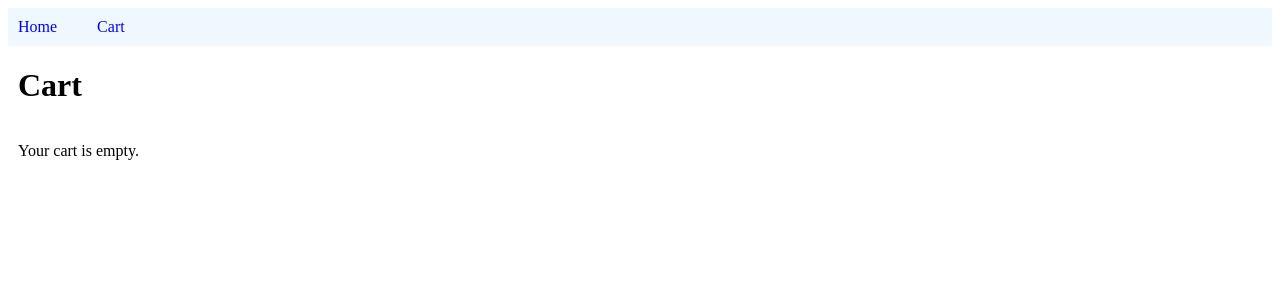
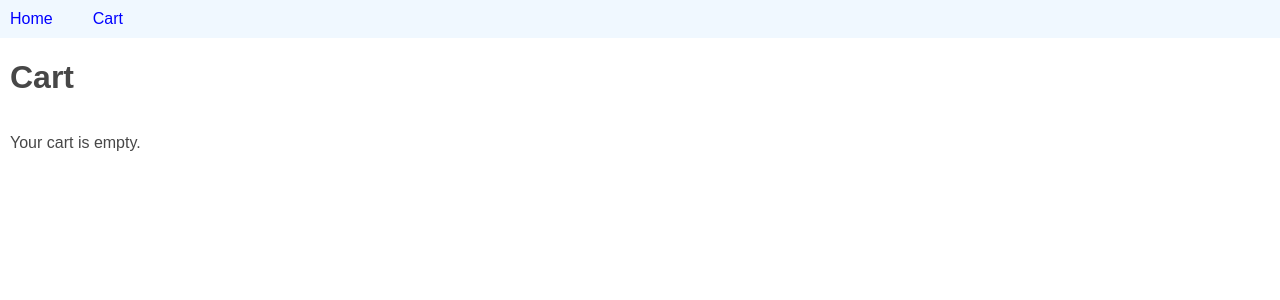
Before and after one commit to arun-r1147/e-commerce, an Angular app: page /cart in a window 1280 px wide. Shown: the top 300 px of the page. Built offline with nearby package versions, Linux system fonts and the light colour scheme.

Commit message:
FIX :: Style fixes

```diff
--- a/angular.json
+++ b/angular.json
@@ -100,5 +100,8 @@
         }
       }
     }
+  },
+  "cli": {
+    "analytics": "dca809dd-2578-4f7d-a483-2b60fe9637f5"
   }
 }
--- a/src/styles.scss
+++ b/src/styles.scss
@@ -1 +1,72 @@
 /* You can add global styles to this file, and also import other style files */
+
+body,
+html {
+  height: 100%;
+  padding: 0;
+  margin: 0
+}
+
+body {
+  font-family: "Assistant", sans-serif;
+  color: #474747;
+}
+
+body ::-webkit-scrollbar {
+    width: 7px;
+    height: 7px;
+  }
+
+  body ::-webkit-scrollbar-track {
+    background: #f1f1f1;
+    border-radius: 3.5px;
+  }
+
+  body ::-webkit-scrollbar-thumb {
+    background-color: rgba(0, 0, 0, 0.5025);
+    border-radius: 3.5px;
+  }
+
+  body ::-webkit-scrollbar-thumb:hover {
+    background: rgb(143, 143, 143);
+  }
+
+
+button {
+  width: fit-content;
+  padding: 5px;
+  cursor: pointer;
+  outline: none;
+  border: 1px solid gray;
+  background-color: #fff;
+  font-weight: 600;
+  height: 32px;
+  &:hover {
+    background-color: black;
+    color: #fff;
+  }
+  &.remove {
+    border-color: red;
+    background-color: #fff;
+    color: red;
+    &:hover {
+      background-color: red;
+      color: #fff;
+    }
+  }
+  &.add {
+    background-color: #fff;
+    border-color: rgb(19, 207, 19);
+    color: rgb(19, 207, 19);
+    &:hover {
+      background-color: rgb(19, 207, 19);
+      color: #fff;
+    }
+  }
+}
+
+select {
+  padding: 10px;
+  outline: none;
+  margin: 0 10px;
+}
```
